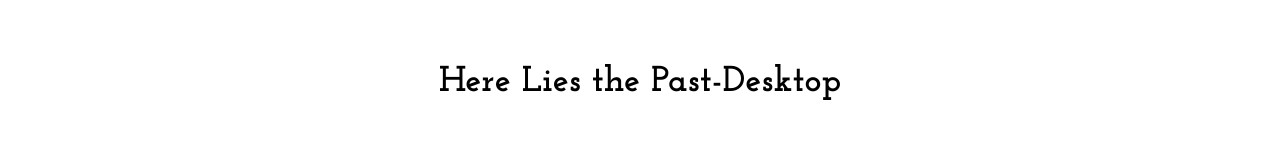
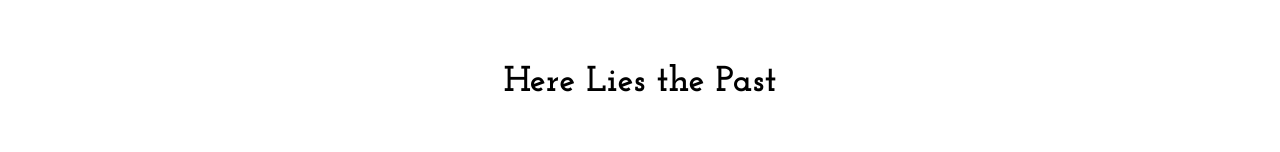
Before and after one commit to EmmaKuskopf/PassinginPerpetuity-DES222-T1, a plain HTML site: page index.html in a window 1280 px wide. Shown: the part 439-591 px from the top of the page. Drawn offline with nearby package versions, Linux system fonts and the light colour scheme.

Commit message:
Update index.html

```diff
--- a/index.html
+++ b/index.html
@@ -28,7 +28,7 @@
 <div class="grid grid-cols-12 grid-rows-11 gap-4 m-10 flex-initial">
     <div class="col-span-4 row-span-2 col-start-2 row-start-1 overflow-hidden"><img class="pastImage object-cover h-full w-full" id="pastImage1" src="images/Past-Image1.jpg"></img></div>
     <div class="col-span-4 row-span-2 col-start-8 row-start-1 overflow-hidden"><img class="pastImage object-cover h-full w-full" id="pastImage1" src="images/Past-Image2.jpg"></img></div>
-    <div class="col-span-10 row-span-1 col-start-2 row-start-3 bg-white text-black text-center align-baseline text-4xl flex items-center justify-center"><div>Here Lies the Past-Desktop</div></div>
+    <div class="col-span-10 row-span-1 col-start-2 row-start-3 bg-white text-black text-center align-baseline text-4xl flex items-center justify-center"><div>Here Lies the Past</div></div>
     <div class="col-span-4 row-span-2 col-start-2 row-start-4 overflow-hidden"><img class="pastImage object-cover h-full w-full" id="pastImage1" src="images/Past-Image3.jpg"></img></div>
     <div class="col-span-4 row-span-6 col-start-8 row-start-4 overflow-hidden"><img class="pastImage object-cover h-full w-full" id="pastImage1" src="images/Past-Image4.jpg"></img></div>
     <div class="col-span-4 row-span-6 col-start-2 row-start-6 overflow-hidden"><img class="pastImage object-cover h-full w-full" id="pastImage1" src="images/Past-Image5.jpg"></img></div>
@@ -81,7 +81,7 @@
 <div class="grid grid-cols-8 grid-rows-10 gap-4 m-5 flex-initial">
     <div class="col-span-3 row-span-2 col-start-1 overflow-hidden"><img class="pastImage object-cover h-full w-full" id="pastImage1" src="images/Past-Image1.jpg"></img></div>
     <div class="col-span-3 row-span-2 col-start-6 overflow-hidden"><img class="pastImage object-cover h-full w-full" id="pastImage1" src="images/Past-Image2.jpg"></img></div>
-    <div class="col-span-8 row-span-1 col-start-1 row-start-3 bg-white text-black text-center align-baseline text-4xl flex items-center justify-center"><div>Here Lies the Past-Tablet</div></div>
+    <div class="col-span-8 row-span-1 col-start-1 row-start-3 bg-white text-black text-center align-baseline text-4xl flex items-center justify-center"><div>Here Lies the Past</div></div>
     <div class="col-span-3 row-span-2 row-start-4 overflow-hidden"><img class="pastImage object-cover h-full w-full" id="pastImage1" src="images/Past-Image3.jpg"></img></div>
     <div class="col-span-3 row-span-5 col-start-1 row-start-6 overflow-hidden"><img class="pastImage object-cover h-full w-full" id="pastImage1" src="images/Past-Image4.jpg"></img></div>
     <div class="col-span-3 row-span-5 col-start-6 row-start-4 overflow-hidden"><img class="pastImage object-cover h-full w-full" id="pastImage1" src="images/Past-Image5.jpg"></img></div>
@@ -143,7 +143,7 @@
 </div>
 
 <div class="grid grid-cols-4 grid-rows-1 gap-4">
-    <div class="col-span-4 col-start-1 bg-white text-black text-center align-baseline text-2xl py-4 flex items-center justify-center"><div>Here Lies the Past-Mobile</div></div>
+    <div class="col-span-4 col-start-1 bg-white text-black text-center align-baseline text-2xl py-4 flex items-center justify-center"><div>Here Lies the Past</div></div>
 </div>
 
 <div class="grid grid-cols-4 grid-rows-2 gap-4">
```
